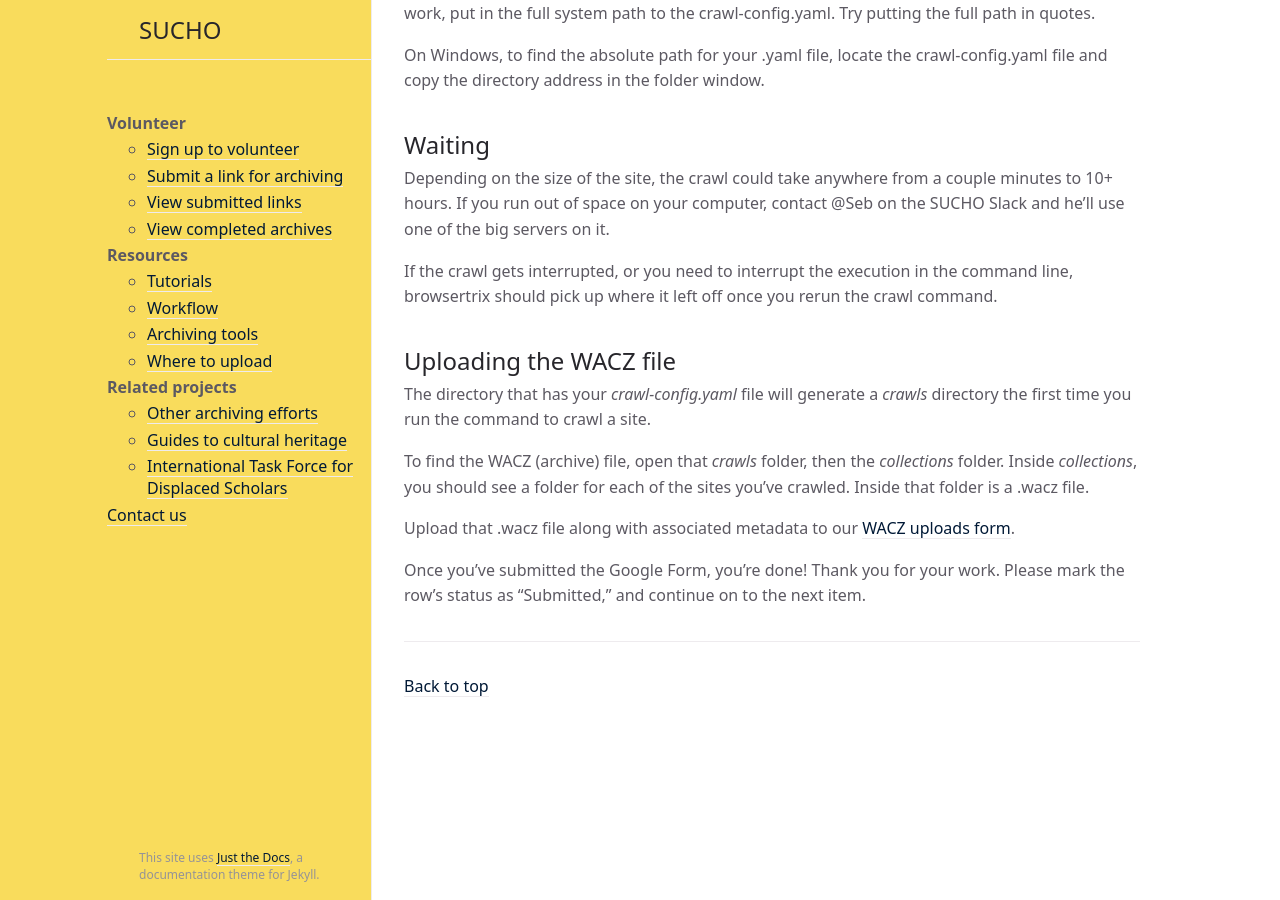
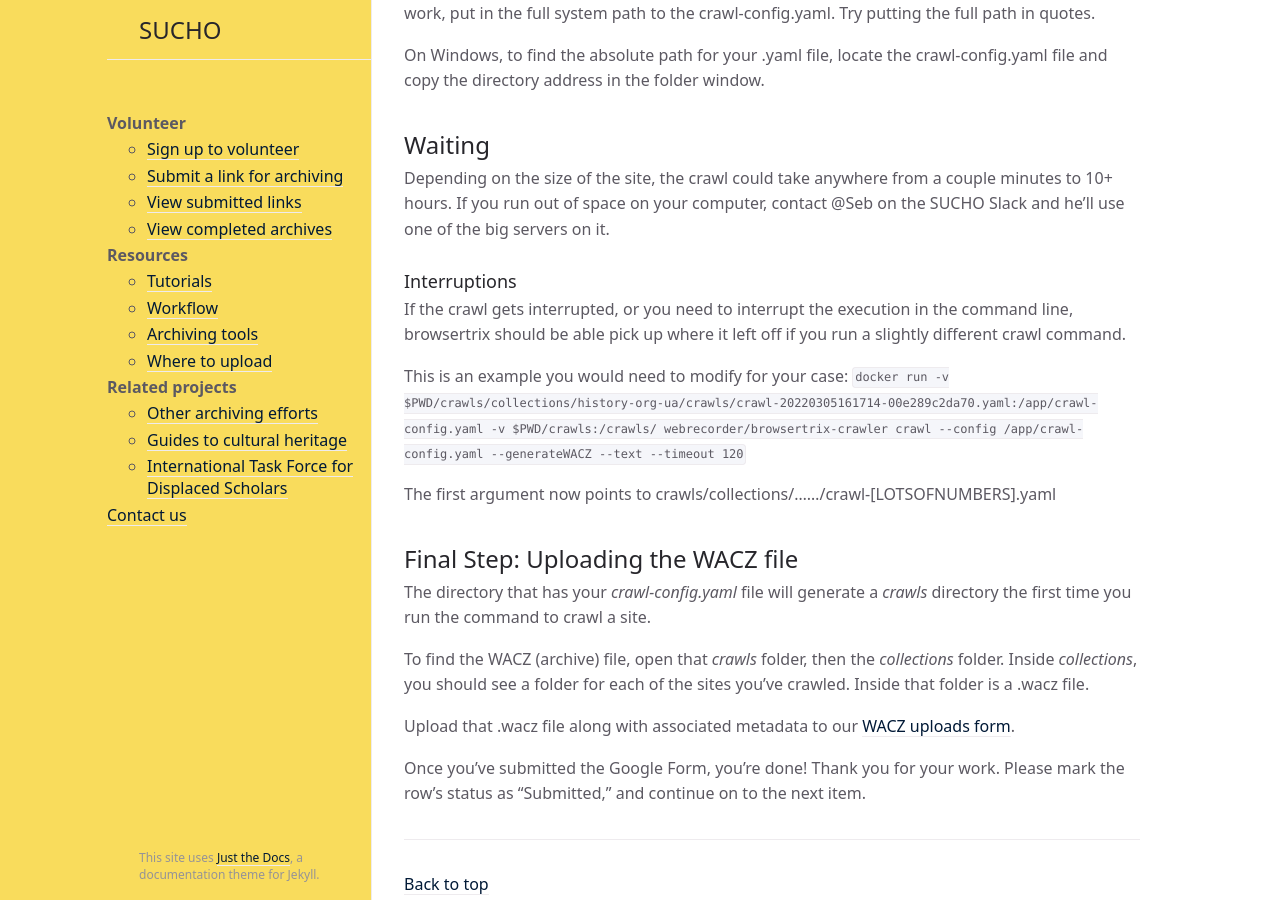
Before and after one commit to sucho-archiving/sucho-archiving.github.io, a Jekyll site: the page built from browsertrix.md, in a window 1280 px wide and 900 px high, scrolled down 3752 px. Built offline with Jekyll 4.4.1, drawn with Linux system fonts in a browser that asks for light colours.

Commit message:
Update browsertrix.md

```diff
--- a/browsertrix.md
+++ b/browsertrix.md
@@ -109,9 +109,14 @@
 ## Waiting
 Depending on the size of the site, the crawl could take anywhere from a couple minutes to 10+ hours. If you run out of space on your computer, contact @Seb on the SUCHO Slack and he'll use one of the big servers on it.
 
-If the crawl gets interrupted, or you need to interrupt the execution in the command line, browsertrix should pick up where it left off once you rerun the crawl command.
+### Interruptions
+If the crawl gets interrupted, or you need to interrupt the execution in the command line, browsertrix should be able pick up where it left off if you run a slightly different crawl command.
 
-## Uploading the WACZ file
+This is an example you would need to modify for your case: `docker run -v $PWD/crawls/collections/history-org-ua/crawls/crawl-20220305161714-00e289c2da70.yaml:/app/crawl-config.yaml -v $PWD/crawls:/crawls/ webrecorder/browsertrix-crawler crawl --config /app/crawl-config.yaml --generateWACZ --text --timeout 120`
+
+The first argument now points to crawls/collections/....../crawl-[LOTSOFNUMBERS].yaml
+
+## Final Step: Uploading the WACZ file
 The directory that has your *crawl-config.yaml* file will generate a *crawls* directory the first time you run the command to crawl a site.
 
 To find the WACZ (archive) file, open that *crawls* folder, then the *collections* folder. Inside *collections*, you should see a folder for each of the sites you've crawled. Inside that folder is a .wacz file.
```
